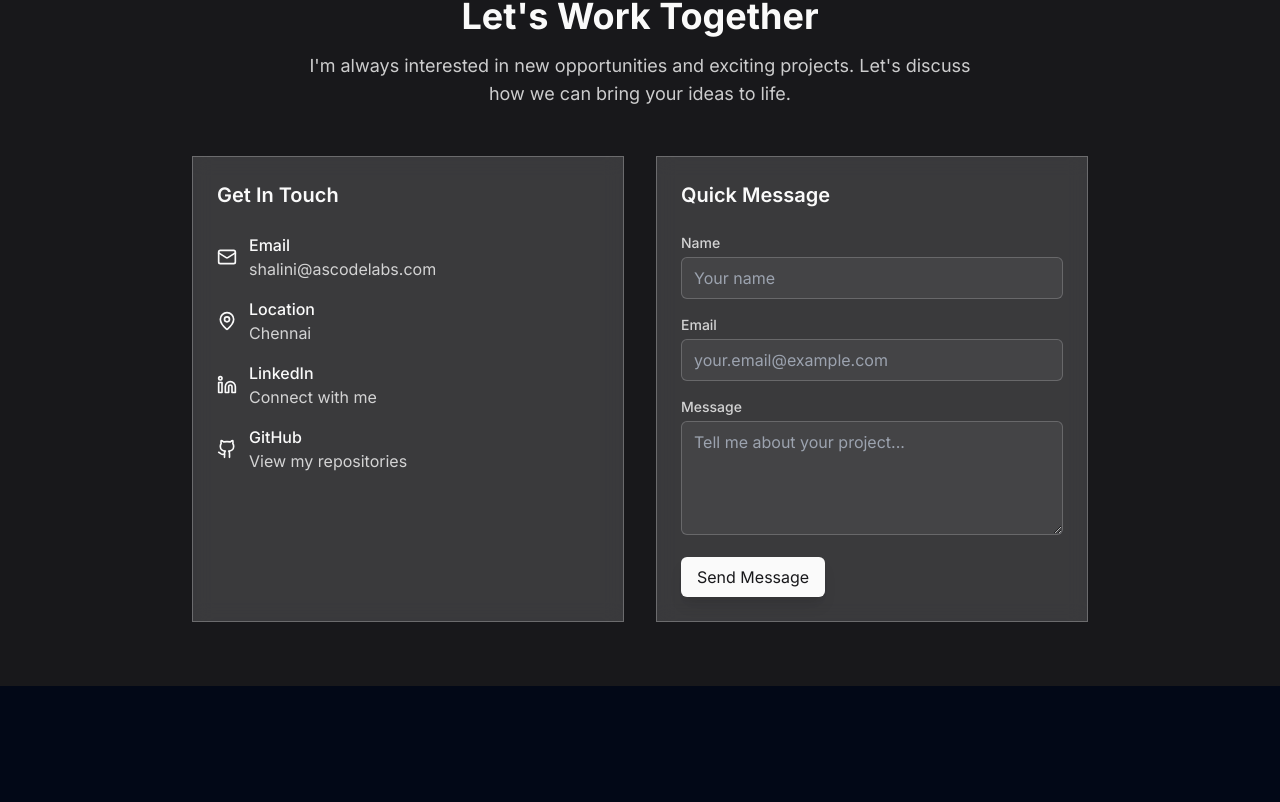
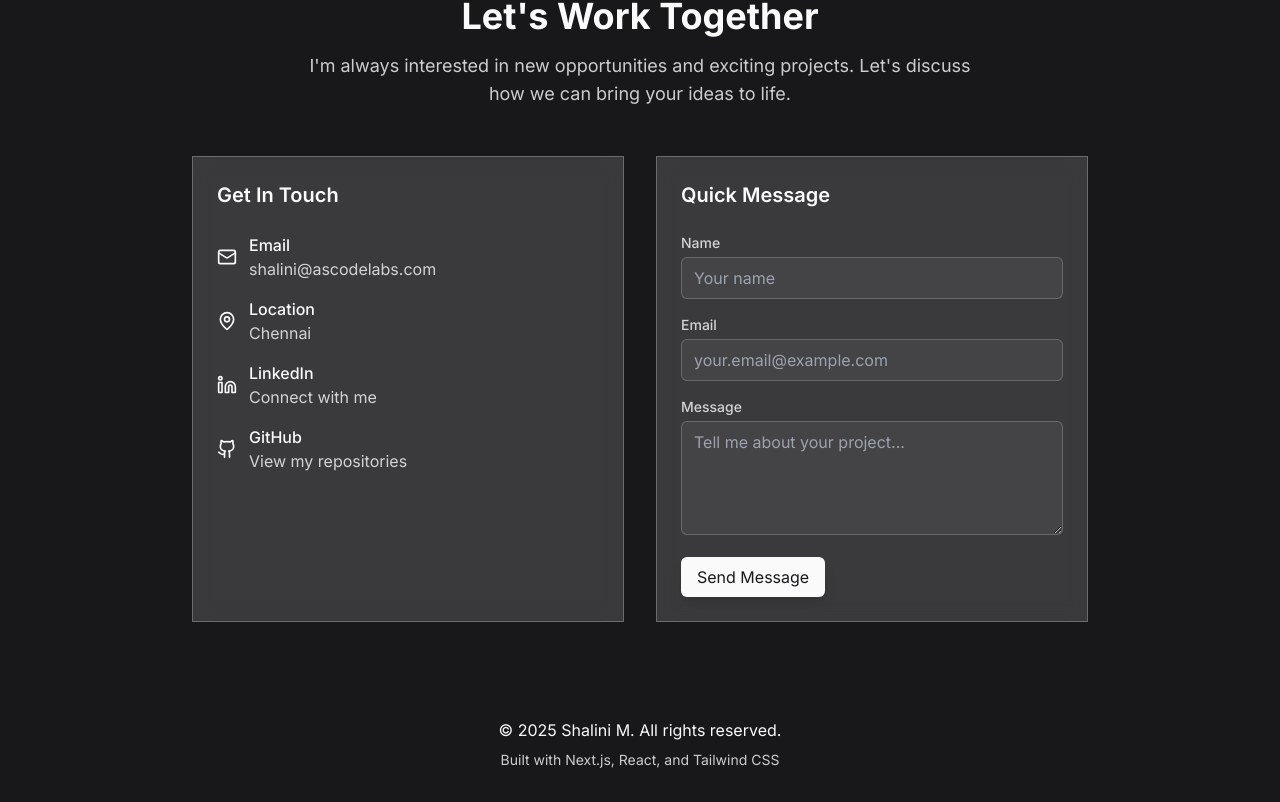
Before and after one commit to shalini-2305/shalini-portfolio, a Next.js app: page / in a window 1280 px wide. Shown: the part 4012-4814 px from the top of the page. Before the commit the page ends 4698 px from the top, so only its background shows below. Built offline with nearby package versions, Linux system fonts and the light colour scheme.

Commit message:
dev: created footer and connected, works

```diff
--- /dev/null
+++ b/src/app/lib/components/Footer/footer.tsx
@@ -0,0 +1,20 @@
+'use client';
+
+const Footer = () => {
+  return (
+    <div className="py-8 px-4 sm:px-6 lg:px-8" style={{ backgroundColor: "#18181b" }}>
+      <div className="container mx-auto max-w-6xl">
+        <div className="text-center">
+          <p className="mb-2" style={{ color: "#fafafa" }}>
+            © 2025 Shalini M. All rights reserved.
+          </p>
+          <p className="text-sm" style={{ color: "#fafafa", opacity: 0.8 }}>
+            Built with Next.js, React, and Tailwind CSS
+          </p>
+        </div>
+      </div>
+    </div>
+  );
+};
+
+export default Footer;
--- a/src/app/page.tsx
+++ b/src/app/page.tsx
@@ -6,6 +6,7 @@ import Section2 from "./lib/components/Section2/section2";
 import Section3 from "./lib/components/Section3/section3";
 import Section4 from "./lib/components/Section4/section4";
 import Section5 from "./lib/components/Section5/section5";
+import Footer from "./lib/components/Footer/footer";
 
 export default function Home() {
   return (
@@ -16,6 +17,7 @@ export default function Home() {
       <Section3/>
       <Section4/>
       <Section5/>
+      <Footer/>
     </div>
   );
 }
```
